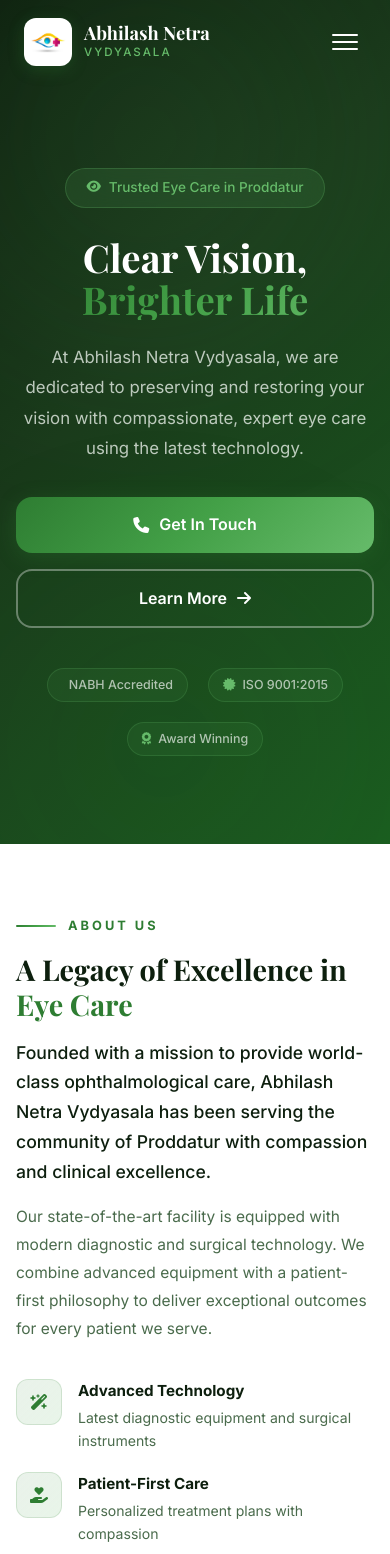
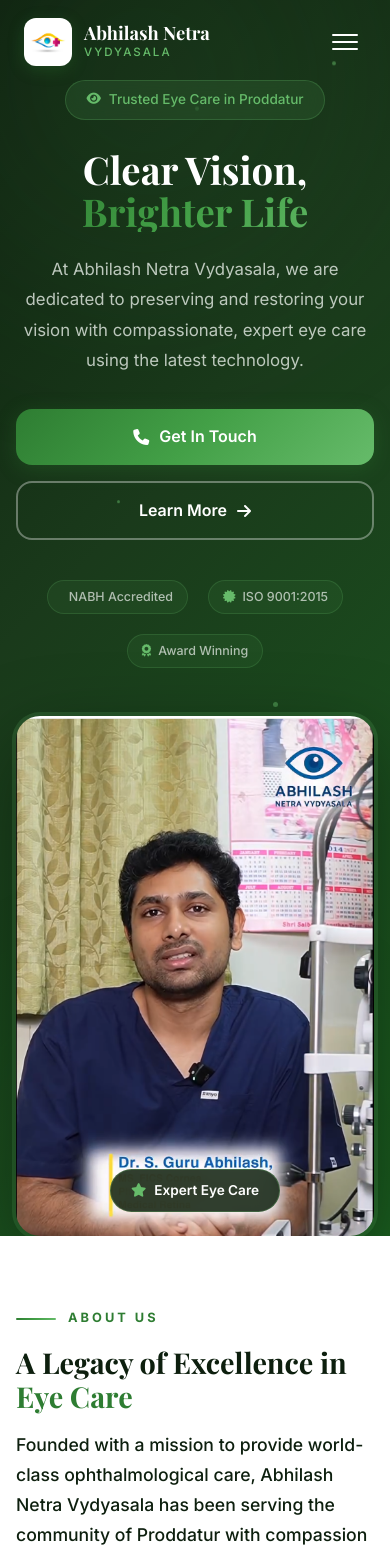
Before and after one commit to saicharanesikala/eye-care-clinic, an Angular app: page / in a window 390 px wide. Shown: the top 1554 px of the page. Built offline with nearby package versions, Linux system fonts and the light colour scheme.

Commit message:
fix hero image hidden on mobile

```diff
--- a/src/app/app.scss
+++ b/src/app/app.scss
@@ -551,8 +551,9 @@
   animation: fadeInUp 1s ease-out 0.3s both;
 
   @include responsive(tablet) {
-    display: none;
-  }
+  display: flex;
+  justify-content: center;
+}
 }
 
 .hero-doctor-card {
```
